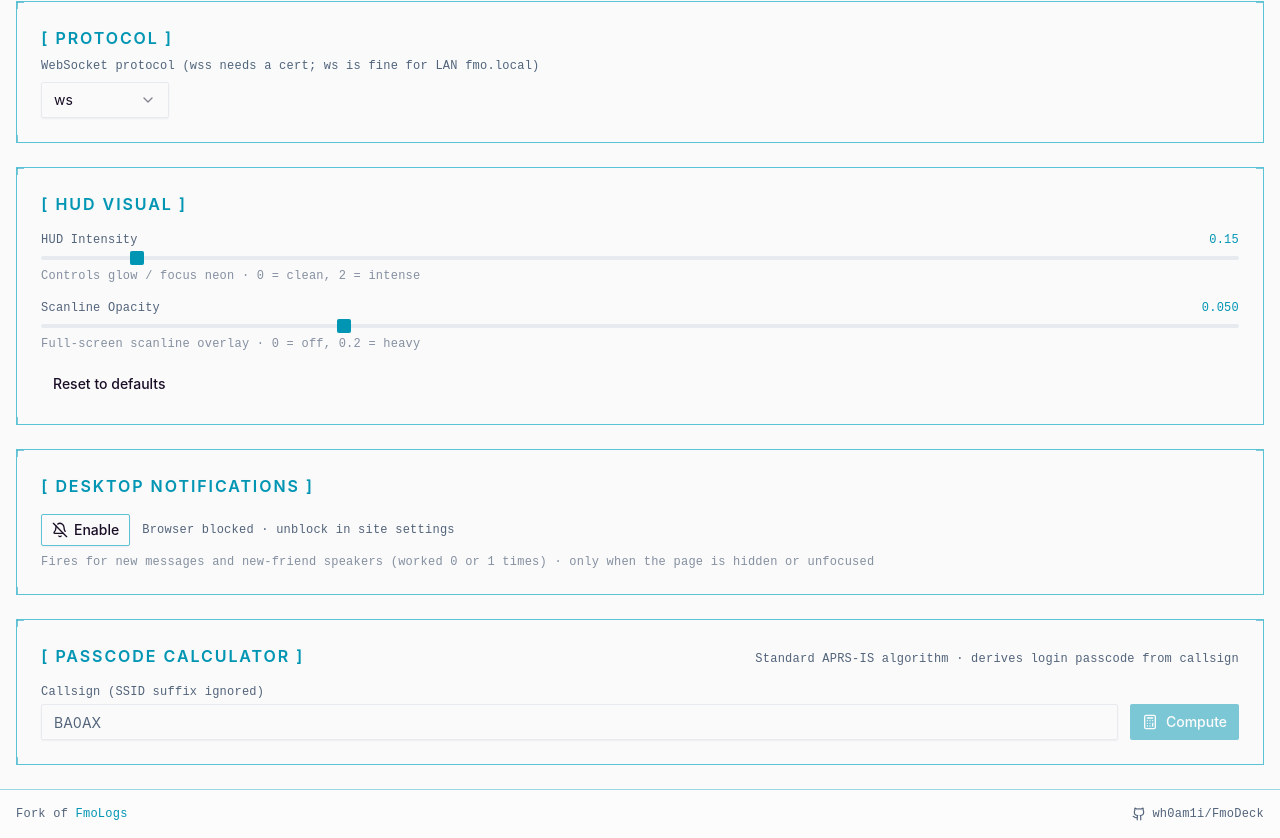
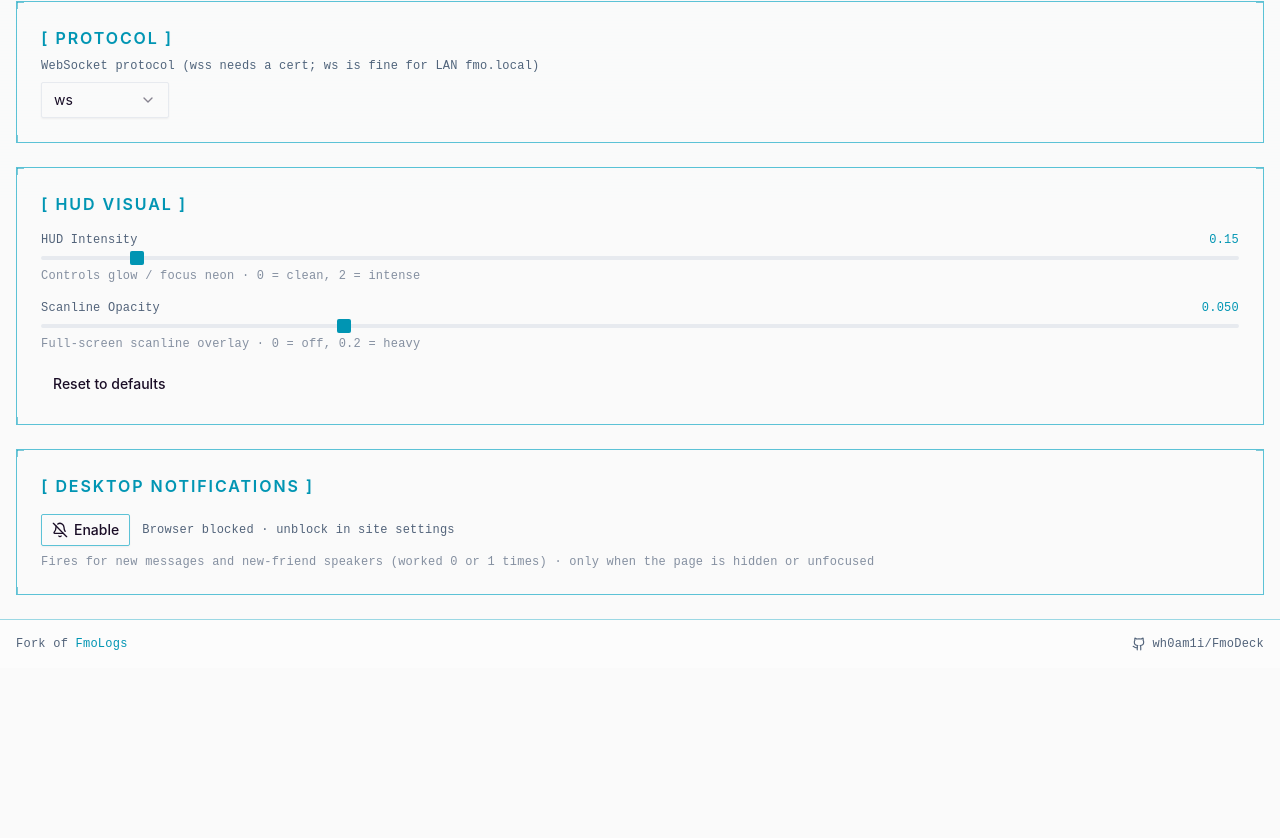
Before and after one commit to wh0am1i/FmoDeck, a React (Vite) app: page /settings in a window 1280 px wide. Shown: the part 602-1440 px from the top of the page. After the commit the page ends 1270 px from the top, so only its background shows below. Built offline with nearby package versions, Linux system fonts and the light colour scheme.

Commit message:
refactor: Passcode 计算器从 Settings 挪回 APRS

```diff
--- a/src/features/aprs/aprs-view.tsx
+++ b/src/features/aprs/aprs-view.tsx
@@ -4,6 +4,7 @@ import { Button } from '@/components/ui/button'
 import { aprsStore, type AprsAction } from './store'
 import { AprsHistory } from './components/aprs-history'
 import { AprsParamsForm } from './components/aprs-params-form'
+import { PasscodeCalculator } from './components/passcode-calculator'
 import { AlertTriangle, Pause, Play, Power } from 'lucide-react'
 import { cn } from '@/lib/utils'
 
@@ -108,6 +109,8 @@ export function AprsView() {
         <h2 className="hud-title text-primary">{t('aprsRemote.sectionHistory')}</h2>
         <AprsHistory />
       </section>
+
+      <PasscodeCalculator />
     </div>
   )
 }
--- a/src/features/settings/settings-view.tsx
+++ b/src/features/settings/settings-view.tsx
@@ -12,7 +12,6 @@ import { FmoAddressDialog } from './components/fmo-address-dialog'
 import { FmoAddressList } from './components/fmo-address-list'
 import { HudIntensityField } from './components/hud-intensity-field'
 import { NotificationsField } from './components/notifications-field'
-import { PasscodeCalculator } from './components/passcode-calculator'
 import { UpdateSection } from './sections/update-section'
 
 export function SettingsView() {
@@ -64,7 +63,6 @@ export function SettingsView() {
       </section>
 
       <UpdateSection />
-      <PasscodeCalculator />
     </div>
   )
 }
```
Also changed, not shown: src/features/aprs/components/passcode-calculator.tsx (renamed from src/features/settings/components/passcode-calculator.tsx).
